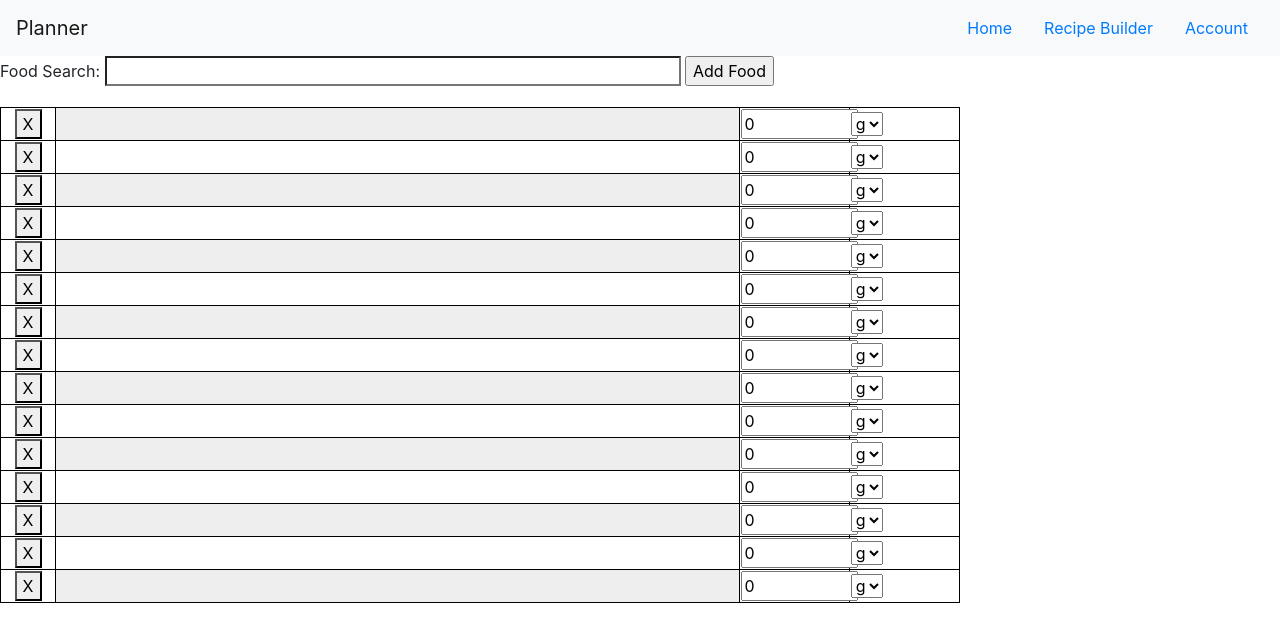
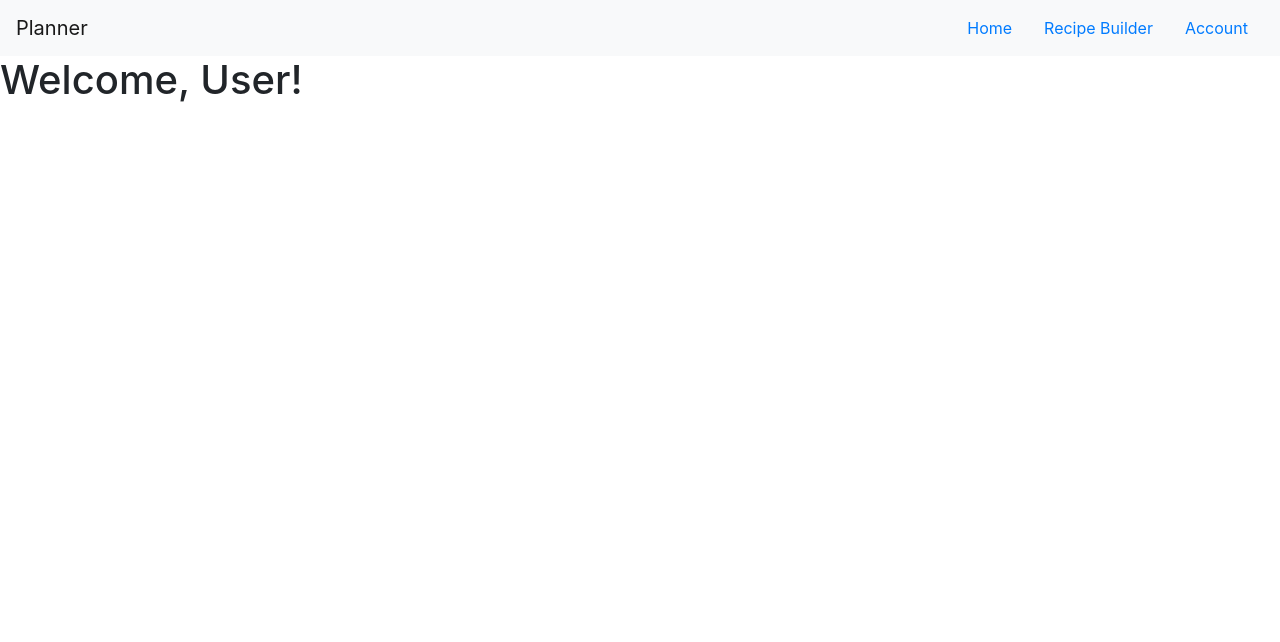
Before and after one commit to Hilldrupca/Flask-App, a Flask app: page / in a window 1280 px wide. Shown: the top 642 px of the page. Run offline with Flask 2, Linux system fonts and the light colour scheme; some libraries are stand-ins or nearby versions.

Commit message:
Redesigned home.html to be an actual homepage

```diff
--- a/templates/home.html
+++ b/templates/home.html
@@ -7,61 +7,8 @@
 {% endblock %}
 
 
-
 {% block body %}
 
+<h1>Welcome, User!</h1>
 
-<label for='foodsearch'>Food Search:</label>
-<input type='search' id='foodsearch' name='foodsearch' style='width: 45%'>
-<input type='submit' value='Add Food'>
-<p>
-
-<table>
-
-    <colgroup>
-        <col class='delete' />
-        <col class='fooditem' />
-        <col class='foodamount' />
-        <col class='unit' />
-    </colgroup>
-
-    {% for x in range(0,15) %}
-
-        <tr class='foodrow'>
-            <td style='text-align:center'><button>X</Button></td>
-            <td style='text-align:left' class='text'></td>
-            <td>
-                <input type='number' value=0 step=1 min=0 max=10000 size=3>
-            </td>
-            <td>
-                <select>
-                    <option value='g'>g</option>
-                </select>
-            </td>
-        </tr>
-
-    {% endfor %}
-
-</table>
-
-<style>
-table {
-    width: 75%;
-    border-collapse: collapse;
-    table-layout: fixed;
-}
-td{border: 1px solid black}
-.delete{
-    width: 5%;
-}
-.fooditem{
-    width: 62%;
-}
-.foodamount, .unit{
-    width: 10%;
-}
-.foodrow:nth-child(odd) .text{
-    background-color: #eee;
-}
-</style>
 {% endblock %}
```
